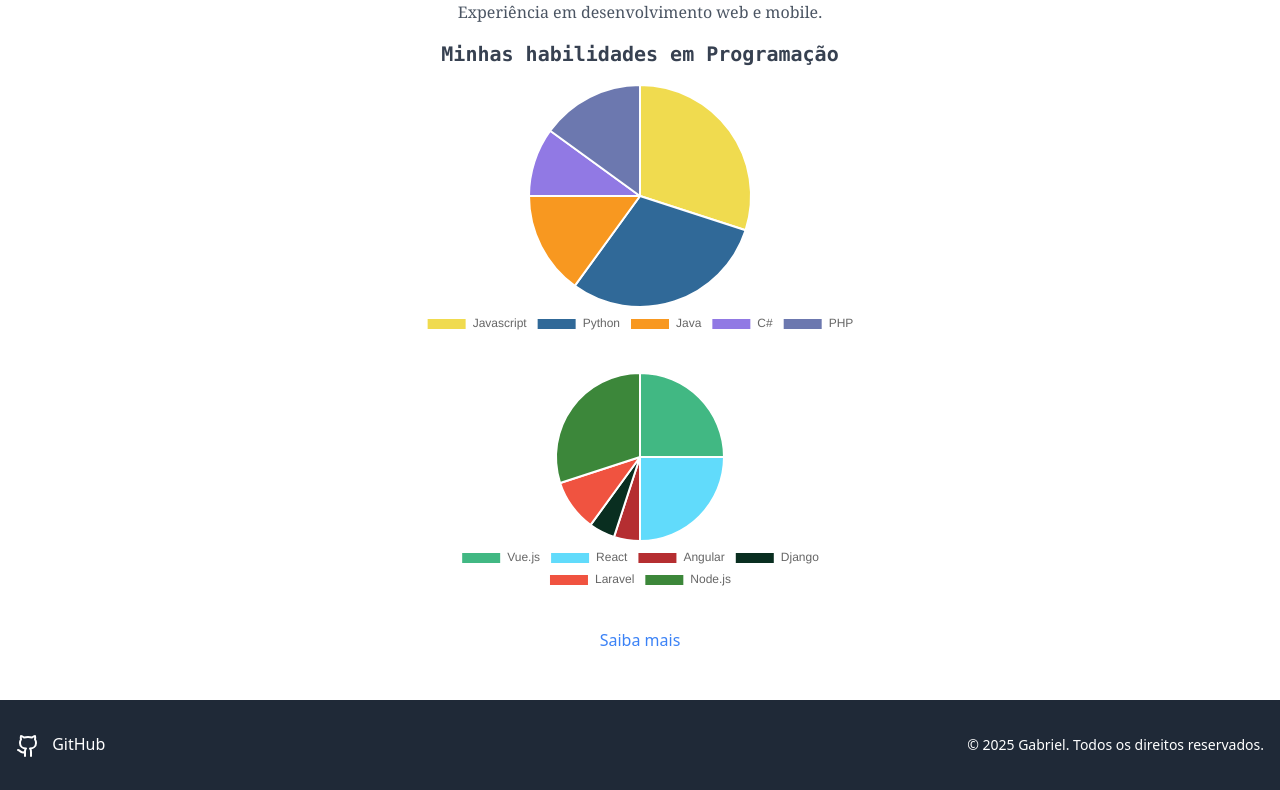
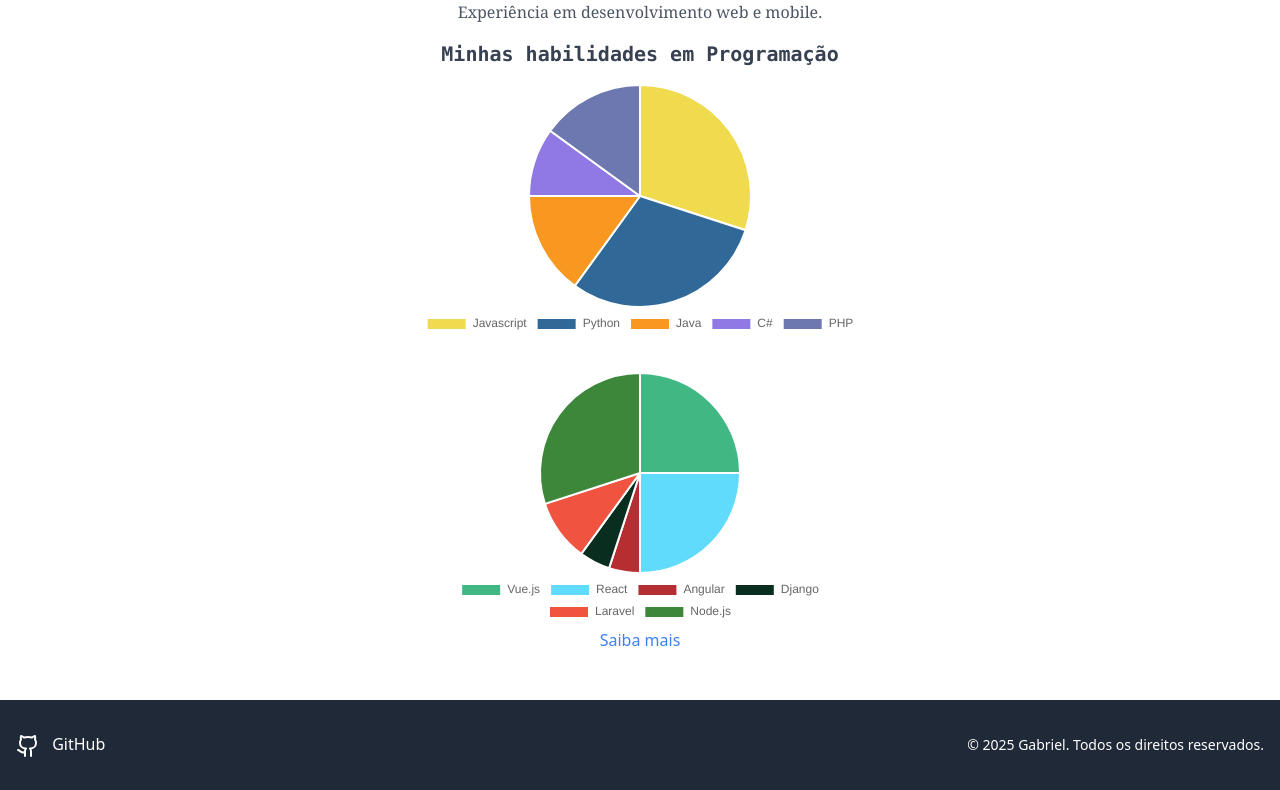
Before and after one commit to JohnBR82/CurriculoVue, a Vue app: page / in a window 1280 px wide. Shown: the part 768-1558 px from the top of the page. Built offline with nearby package versions, Linux system fonts and the light colour scheme.

Commit message:
Fix Graphic

```diff
--- a/src/pages/Skills.vue
+++ b/src/pages/Skills.vue
@@ -19,7 +19,8 @@
         <h4 class="text-xl font-semibold text-gray-700 mb-4 dark:text-white font-mono">{{ language === 'pt' ? 'Minhas habilidades em Programação' : 'My Programming Skills' }}</h4>
         <div class="w-full max-w-md mx-auto h-64">
           <Pie v-if="loaded" :data="chartData" :options="chartOptions" />
-          <Pie class="mt-8" v-if="loaded" :data="chartData2" :options="chartOptions" />
+          <div class="mt-8"></div>
+          <Pie v-if="loaded" :data="chartData2" :options="chartOptions" />
         </div>
       </div>
 
```
